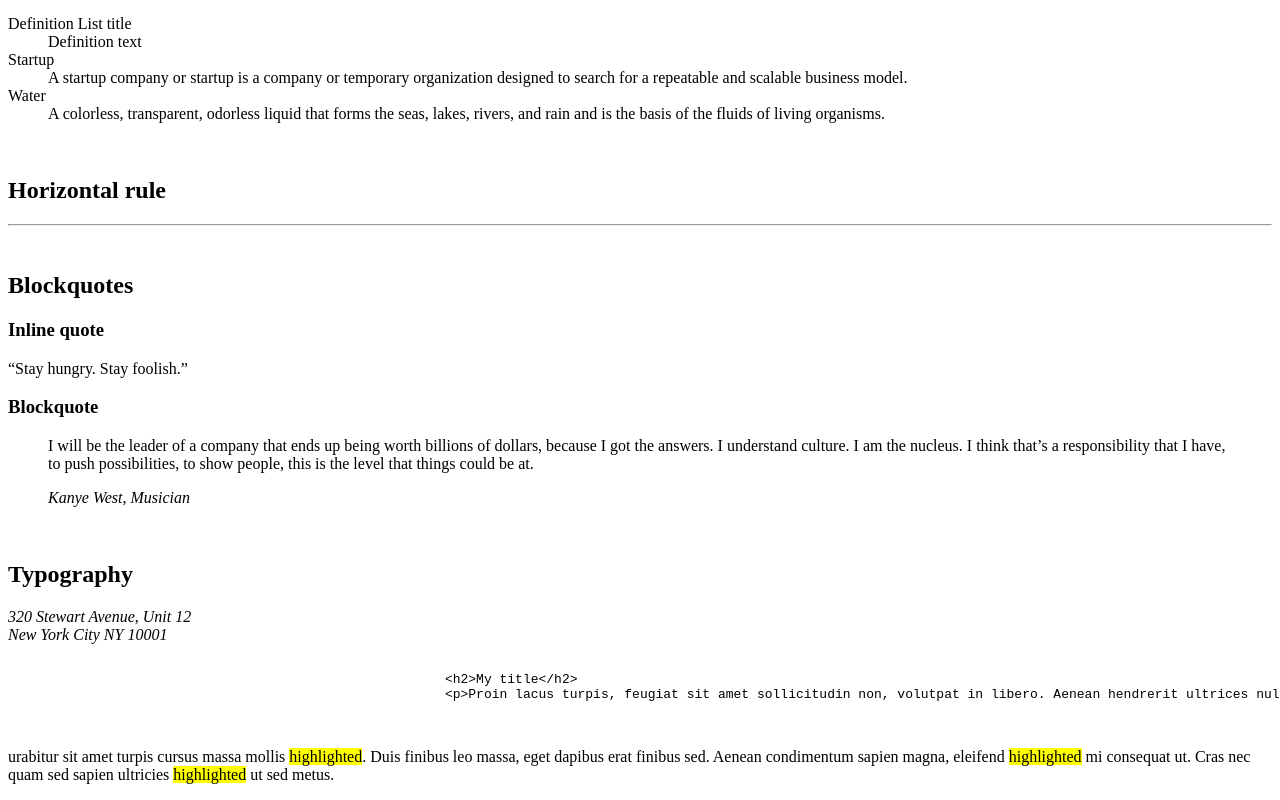
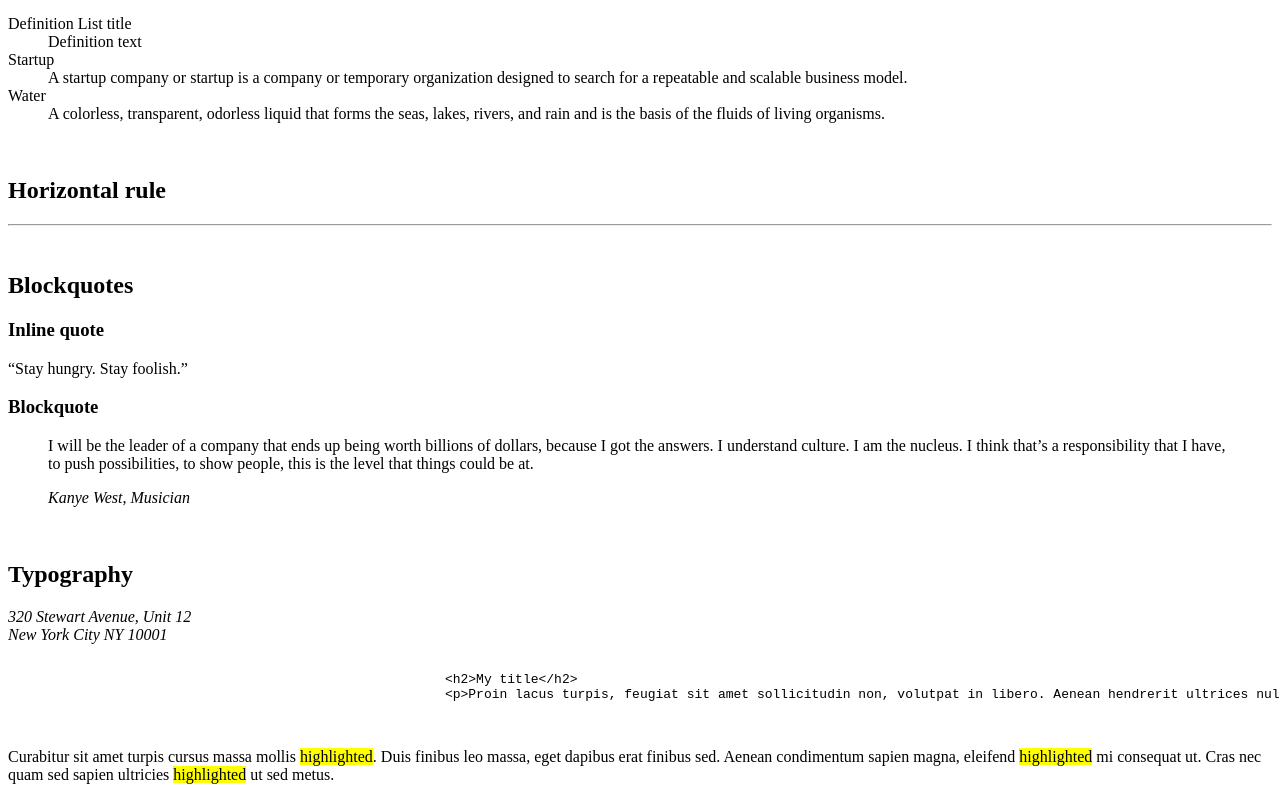
Before and after one commit to LeeWest89/holbertonschool-web_front_end, a plain HTML site: page html_advanced/32-styleguide.html in a window 1280 px wide. Shown: the part 839-1639 px from the top of the page. Drawn offline with Linux system fonts and the light colour scheme.

Commit message:
Forgot a letter

```diff
--- a/html_advanced/32-styleguide.html
+++ b/html_advanced/32-styleguide.html
@@ -106,7 +106,7 @@
 					</pre>
 				</div>
 				<div>
-					<p>urabitur sit amet turpis cursus massa mollis <mark>highlighted</mark>. Duis finibus leo massa, eget dapibus erat finibus sed. Aenean condimentum sapien magna, eleifend <mark>highlighted</mark> mi consequat ut. Cras nec quam sed sapien ultricies <mark>highlighted</mark> ut sed metus.</p>
+					<p>Curabitur sit amet turpis cursus massa mollis <mark>highlighted</mark>. Duis finibus leo massa, eget dapibus erat finibus sed. Aenean condimentum sapien magna, eleifend <mark>highlighted</mark> mi consequat ut. Cras nec quam sed sapien ultricies <mark>highlighted</mark> ut sed metus.</p>
 				</div>
 			</section>
 		</main>
```
